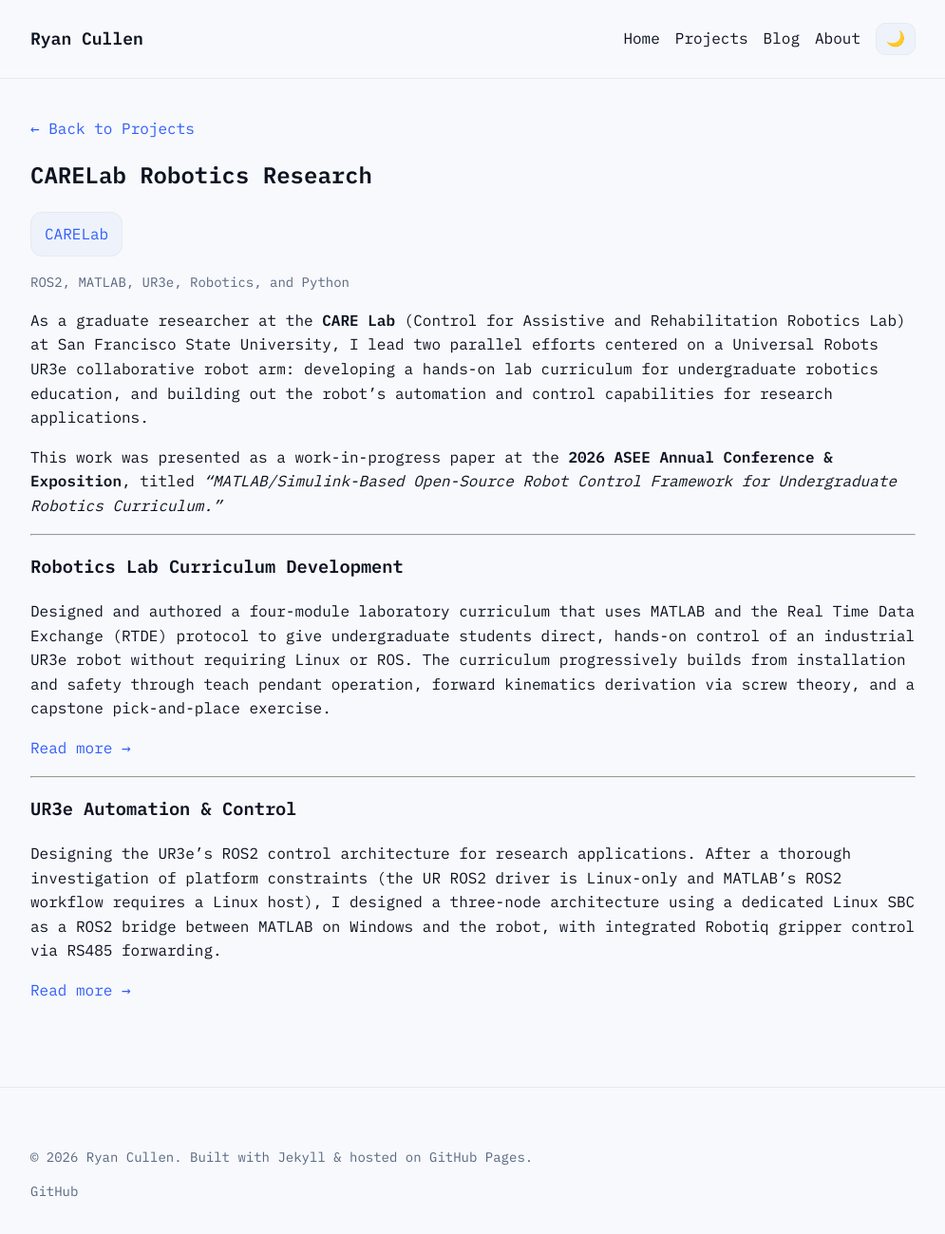
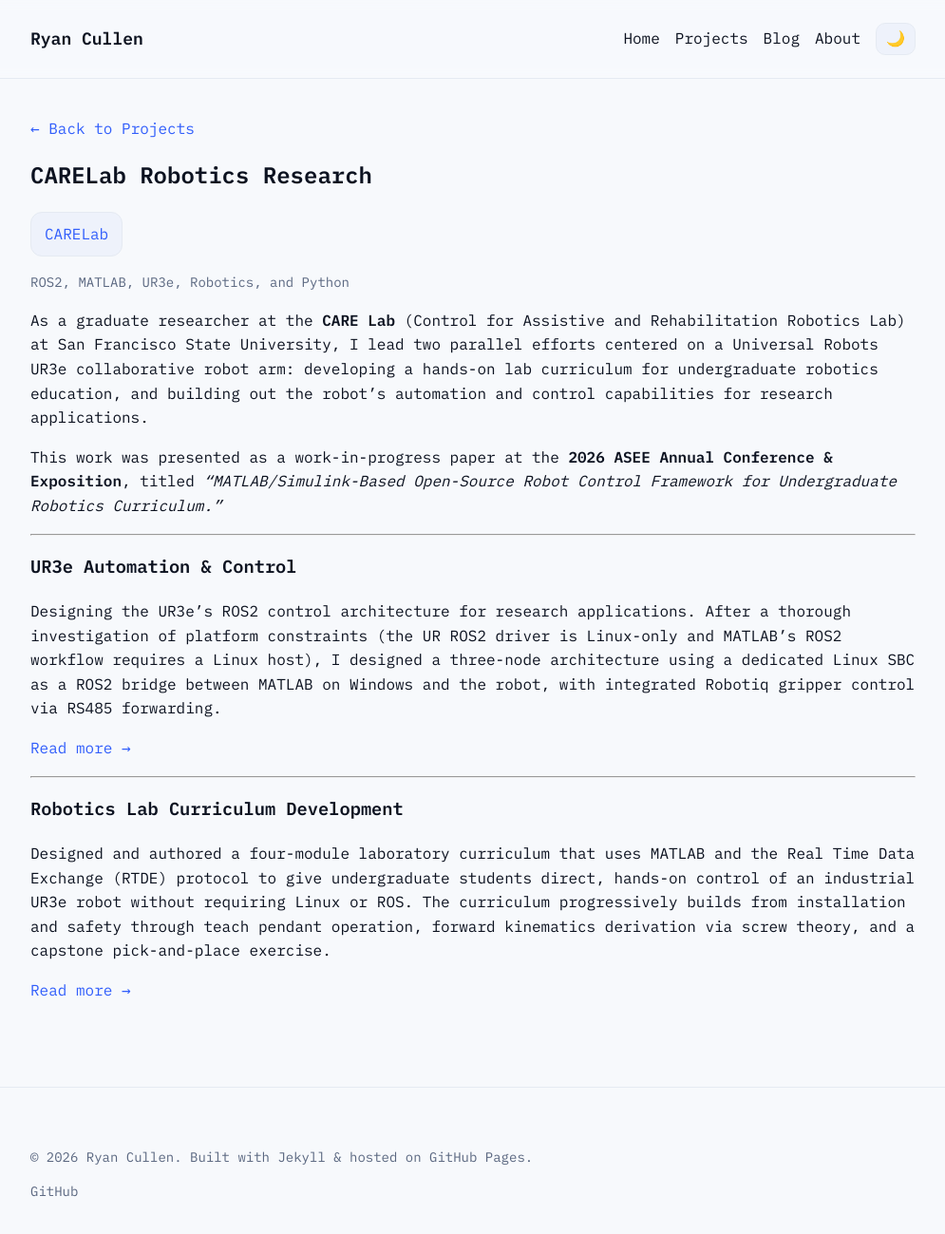
Before and after one commit to ryantcullen/ryantcullen.github.io, a Jekyll site: the page built from _projects/CARELab.md, in a window 1280 px wide and 1327 px high. Shown: the top 1299 px of the window at 95% size, without its empty margins (142-1137 px from the left). Built offline with Jekyll 4.4.1, drawn with Linux system fonts in a browser that asks for light colours.

```diff
--- a/_projects/CARELab.md
+++ b/_projects/CARELab.md
@@ -14,16 +14,16 @@ This work was presented as a work-in-progress paper at the **2026 ASEE Annual Co
 
 ---
 
+### UR3e Automation & Control
+
+Designing the UR3e's ROS2 control architecture for research applications. After a thorough investigation of platform constraints (the UR ROS2 driver is Linux-only and MATLAB's ROS2 workflow requires a Linux host), I designed a three-node architecture using a dedicated Linux SBC as a ROS2 bridge between MATLAB on Windows and the robot, with integrated Robotiq gripper control via RS485 forwarding.
+
+[Read more &rarr;]({{ '/projects/carelab-automation/' | relative_url }})
+
+---
+
 ### Robotics Lab Curriculum Development
 
 Designed and authored a four-module laboratory curriculum that uses MATLAB and the Real Time Data Exchange (RTDE) protocol to give undergraduate students direct, hands-on control of an industrial UR3e robot without requiring Linux or ROS. The curriculum progressively builds from installation and safety through teach pendant operation, forward kinematics derivation via screw theory, and a capstone pick-and-place exercise.
 
 [Read more &rarr;]({{ '/projects/carelab-labs/' | relative_url }})
-
----
-
-### UR3e Automation & Control
-
-Designing the UR3e's ROS2 control architecture for research applications. After a thorough investigation of platform constraints (the UR ROS2 driver is Linux-only and MATLAB's ROS2 workflow requires a Linux host), I designed a three-node architecture using a dedicated Linux SBC as a ROS2 bridge between MATLAB on Windows and the robot, with integrated Robotiq gripper control via RS485 forwarding.
-
-[Read more &rarr;]({{ '/projects/carelab-automation/' | relative_url }})
```
